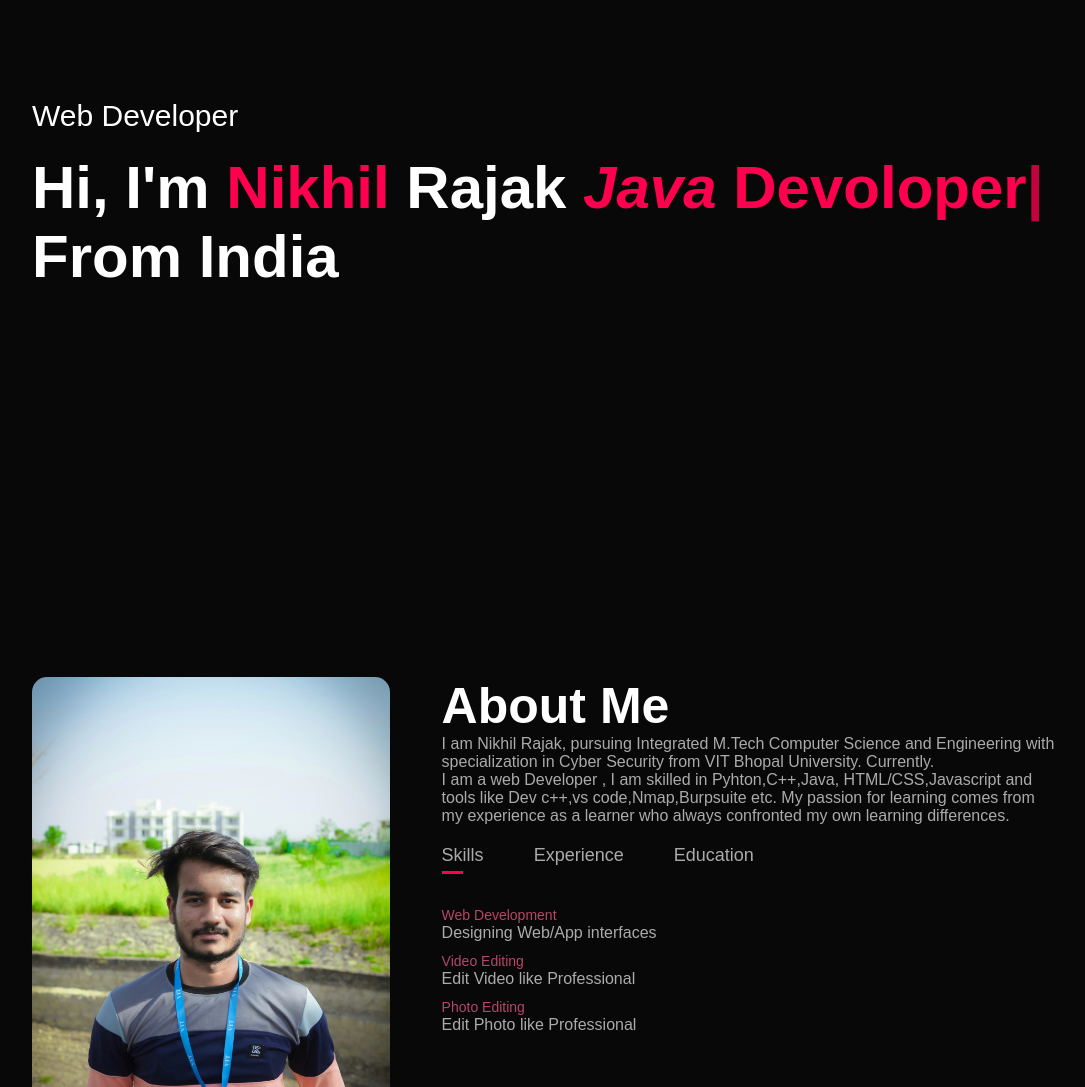
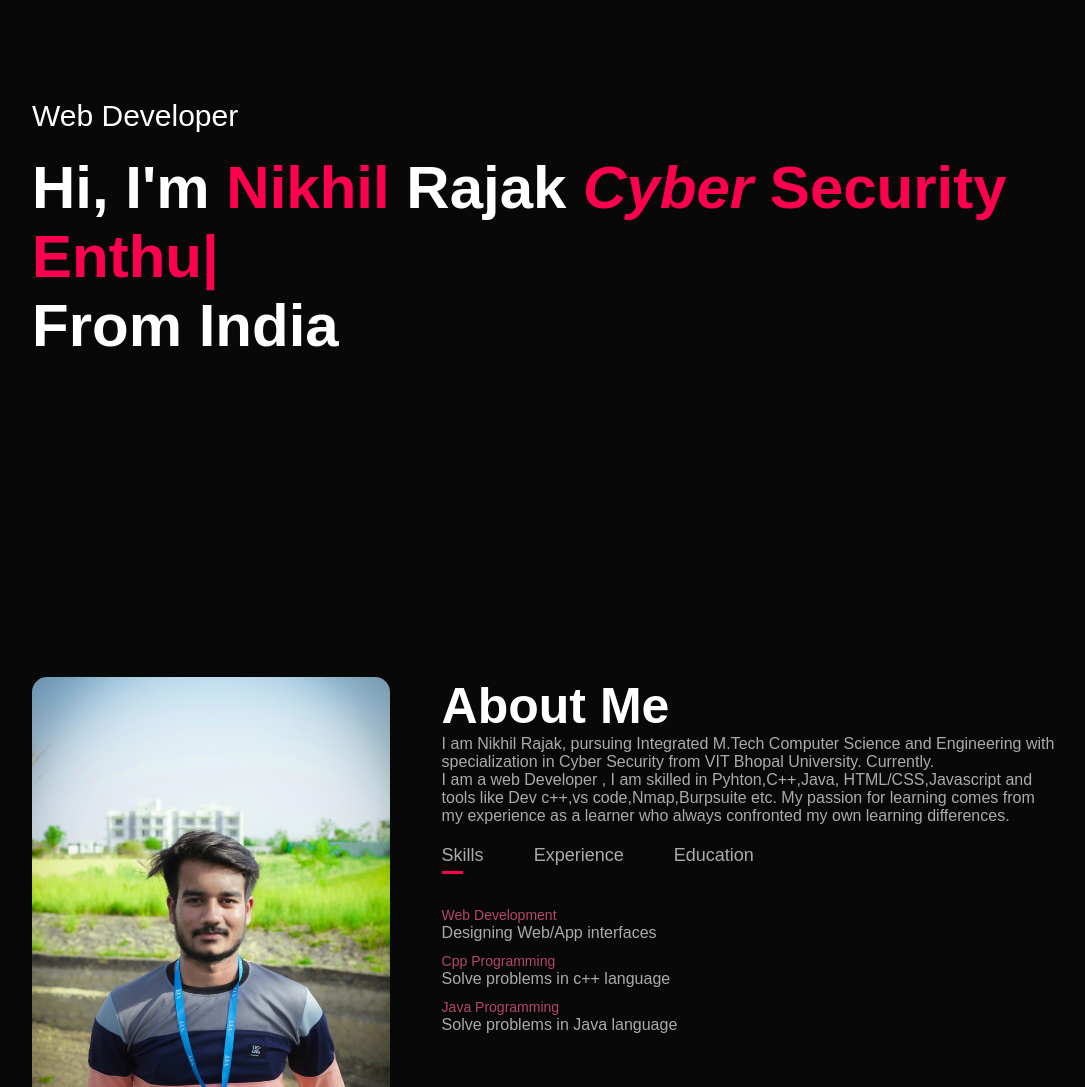
Before and after one commit to Nikhil-Rajak/NIKHIL_PORTFOLIO, a plain HTML site: page index.html in a window 1280 px wide. Shown: the part 213-1300 px from the top of the page, without its empty margins (96-1181 px from the left). Drawn offline with nearby package versions, Linux system fonts and the light colour scheme.

Commit message:
Update index.html

```diff
--- a/index.html
+++ b/index.html
@@ -56,8 +56,8 @@
                     <div class="tab-contents active-tab" id="skills">
                         <ul>
                             <li><span>Web Development</span><br>Designing Web/App interfaces</li>
-                            <li><span>Video Editing</span><br>Edit Video like Professional</li>
-                            <li><span>Photo Editing</span><br>Edit Photo like Professional</li>
+                            <li><span>Cpp Programming</span><br>Solve problems in c++ language</li>
+                            <li><span>Java Programming</span><br>Solve problems in Java language</li>
                         </ul>
                     </div>
                     <div class="tab-contents" id="experience">
@@ -157,7 +157,7 @@
                         <a href="https://in.linkedin.com/in/nikhil-rajak-046715256"><i class="fa-brands fa-linkedin"></i></a>
                         <a href="mailto:nikhilrajak021@gmail.com"><i class="fa-solid fa-envelope-circle-check"></i></a>
                     </div>
-                    <a href="images/CV.pdf"  download class="btn btn2">Download CV</a>
+                    <a href="images/CV.pdf"  download class="btn btn2">Download Resume</a>
                 </div>
                 <div class="contact-right">
                     <form  name="submit-to-google-sheet">
@@ -172,7 +172,7 @@
             </div>
         </div>
         <div class="copyright">
-            <p>Copyright 	&#169; 2023 by Nikhil |All rights reserved </p>
+            <p>Copyright&#169;2023 by Nikhil |All rights reserved </p>
         </div>
     </div>
     <script>
@@ -227,7 +227,7 @@ sidemeu.style.right="-200px";
     <!-- Setup and start animation! -->
     <script>
         var typed = new Typed('#element', {
-            strings: [' <i>Video</i> Editor','<i> Java</i> Devoloper','<i>Web </i> Developer',  ],
+            strings: [' <i>Video</i> Editor','<i> Cyber</i> Security Enthusiast','<i>Web </i> Developer',  ],
             typeSpeed: 70,
             backSpeed:60,
             loop:true
```
